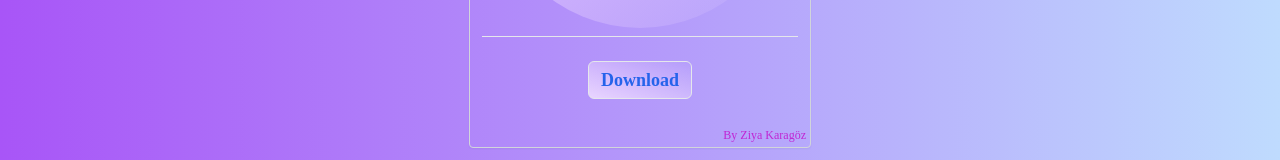
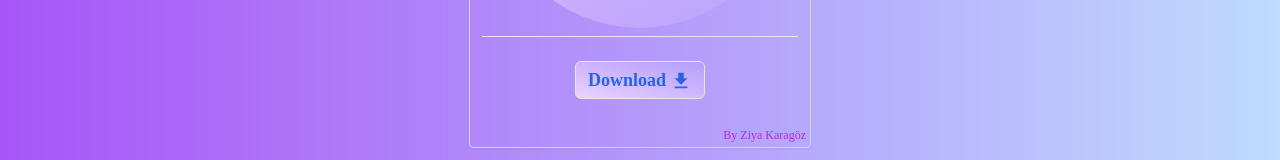
Before and after one commit to ziya-karagoz/my-portfolio, a React (Create React App) app: page /download in a window 1280 px wide. Shown: the part 511-671 px from the top of the page. Built offline with nearby package versions, Linux system fonts and the light colour scheme.

Commit message:
Update RecycleMap.jsx

```diff
--- a/src/pages/RecycleMap.jsx
+++ b/src/pages/RecycleMap.jsx
@@ -1,4 +1,5 @@
 import React, { useEffect } from "react";
+import { MdDownload } from "react-icons/md";
 const RecycleMap = () => {
   useEffect(() => {
     console.log("first");
@@ -27,6 +28,8 @@ const RecycleMap = () => {
                 <a href='app-debug.apk' download>
                   Download
                 </a>
+
+                <MdDownload className='w-[22px] h-[22px] mt-1 ml-1' />
               </div>
             </button>
 
```
